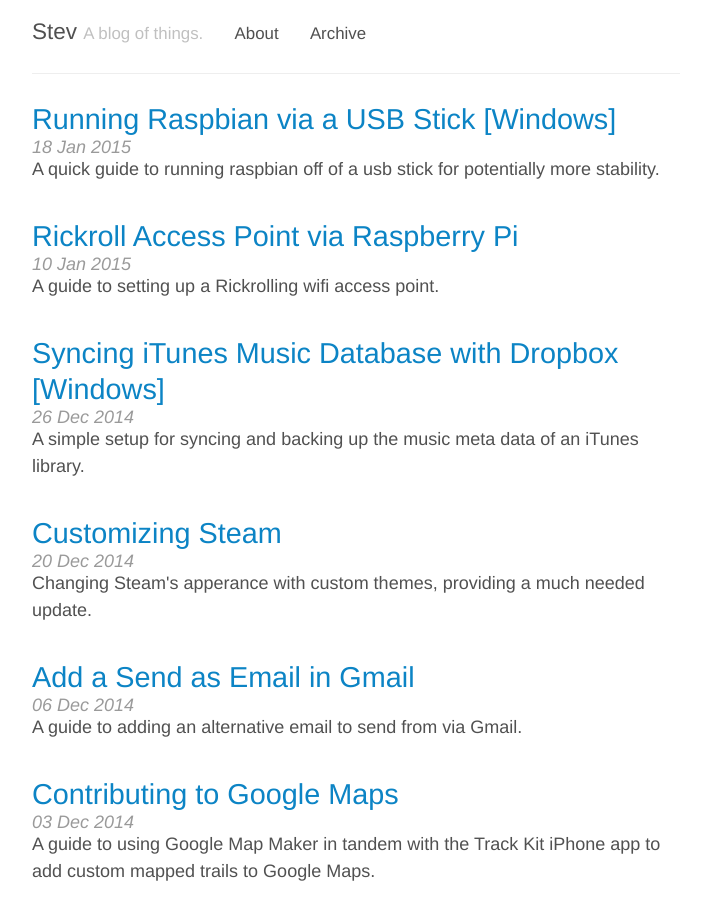
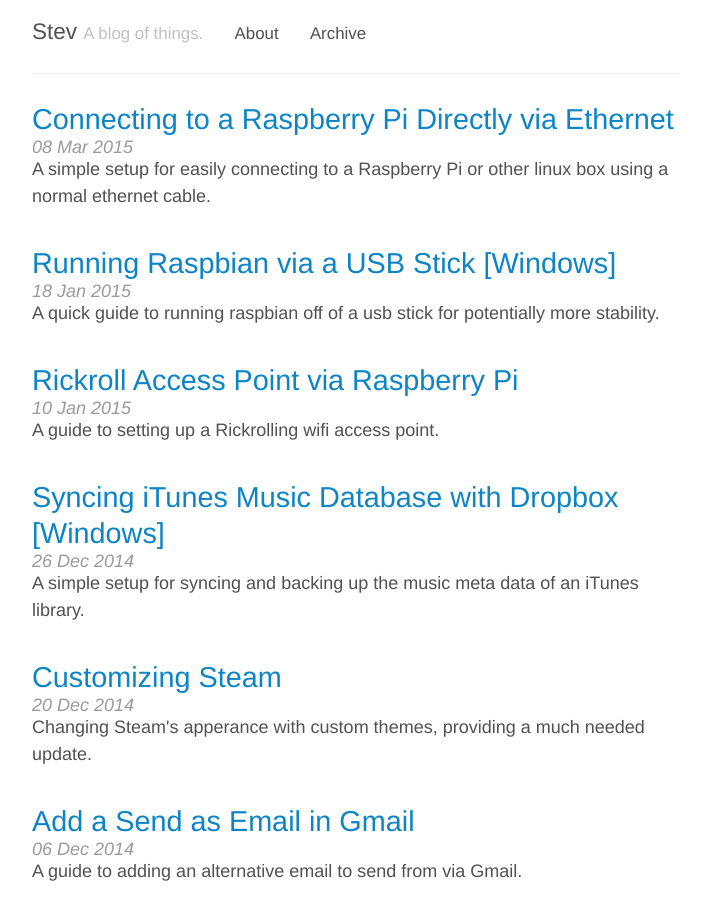
Before and after one commit to sbdchd/blog, a Jekyll site: the page built from index.html, in a window 1280 px wide and 900 px high. Shown: the whole window, without its empty margins (284-989 px from the left). Built offline with Jekyll 4.4.1, drawn with Linux system fonts in a browser that asks for light colours; Markdown is read by kramdown in place of the engine named in the settings; the list of posts is cut into pages by our own code; some of the changed lines change nothing that is shown.

Commit message:
added post + minor edits

```diff
--- /dev/null
+++ b/_posts/2015-03-08-Connecting_to_a_Raspberry_Pi_Directly_via_Ethernet.md
@@ -0,0 +1,29 @@
+---
+title: Connecting to a Raspberry Pi Directly via Ethernet
+excerpt: A simple setup for easily connecting to a Raspberry Pi or other linux box using a normal ethernet cable.
+layout: post
+---
+
+###Client Network Configuration
+
+####Windows
+Open the `Network Connections` and then the ethernet adaptor's `Properties`. Select the `TCP/IPv4` option and ensure the option `Obtain an IP address automatically` is checked.
+
+####Mac
+Open the `Network` settings page and navigate to the `Ethernet` section. Make sure `Using DHCP` is selected from the `Config IPv4` dropdown.
+
+####Linux
+Locate the `IPv4 Settings` for the `Wired Connection` and ensure `Automatic (DHCP)` is selected.
+
+
+###Raspberry Pi Setup
+Open the `/boot/cmdline.txt` file on the Pi via the Pi itself or by viewing the boot partition of the sd card on another computer.
+
+Add the following line to the end of the file `ip=169.254.0.5`
+
+*Note:* The IP must be in the [link-local](http://en.wikipedia.org/wiki/Link-local_address) IP range `169.254.1.0 to 169.254.254.255`
+
+###Connecting
+Connect an ethernet cable between the computer and Raspberry Pi.
+
+Start your Pi and SSH to the previously defined IP address. (It may take a bit before you are able to connect)
```
Also changed, not shown: _layouts/default.html (+2 -6 lines), public/css/poole.css (line endings or trailing spaces).
